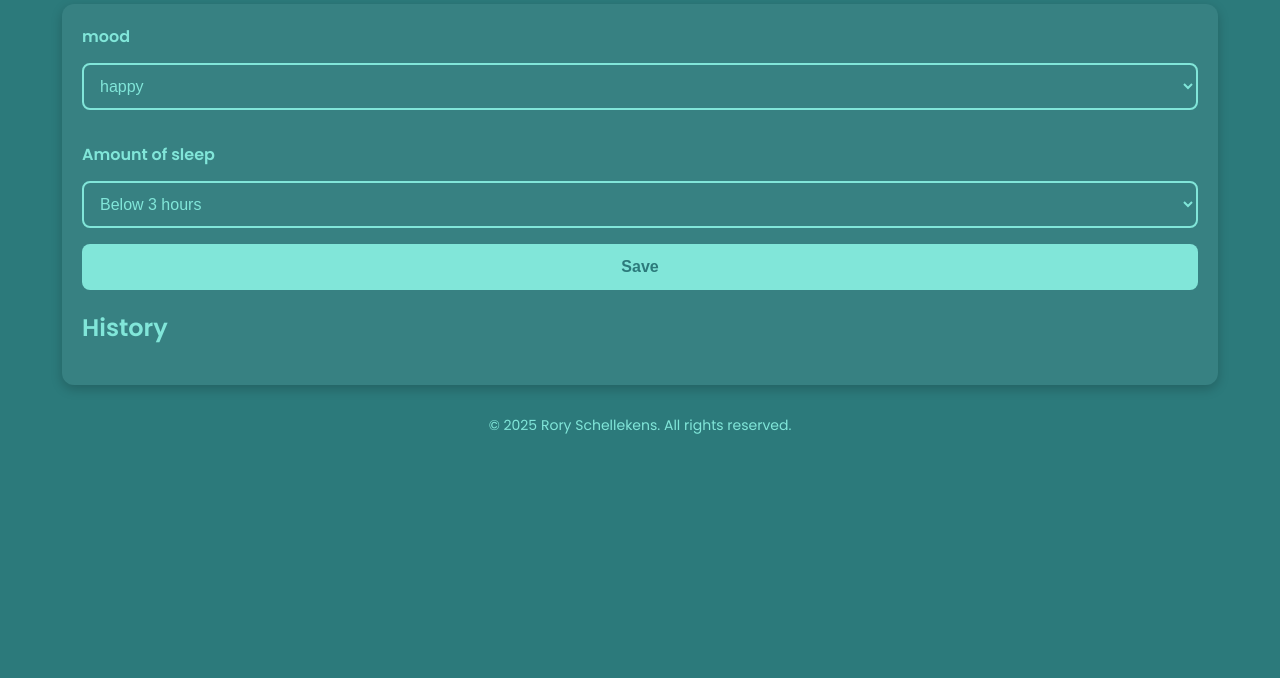
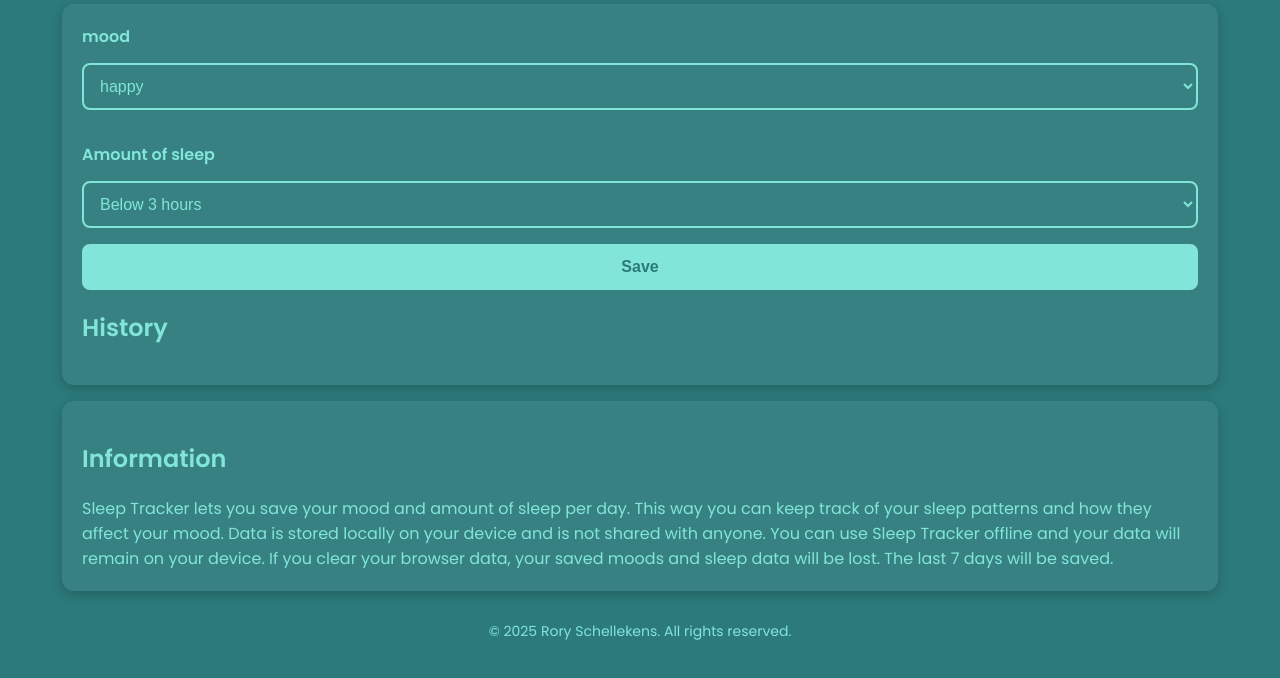
Before and after one commit to FerRory/sleep-ferrory-net, a plain HTML site: page index.html in a window 1280 px wide. Shown: the part 112-790 px from the top of the page. Drawn offline with Linux system fonts and the light colour scheme.

Commit message:
Add some info about the tool.

```diff
--- a/index.html
+++ b/index.html
@@ -79,6 +79,13 @@ function showHistory()
 </p>
 <div id="history"></div>
 </form>
+<p></p>
+<form><h2>Information</h2>
+Sleep Tracker lets you save your mood and amount of sleep per day. This way you can keep track of your sleep patterns and how they affect your mood.
+Data is stored locally on your device and is not shared with anyone. You can use Sleep Tracker offline and your data will remain on your device.
+If you clear your browser data, your saved moods and sleep data will be lost. The last 7 days will be saved.
+
+</form>
 <footer>
   &copy; 2025 Rory Schellekens. All rights reserved.
 </footer>
```
